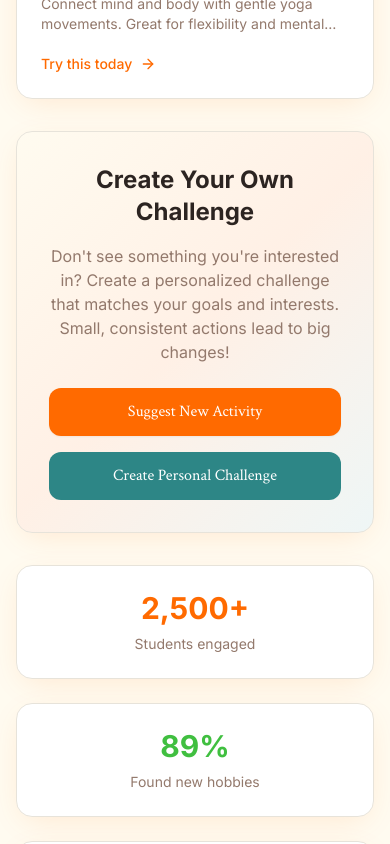
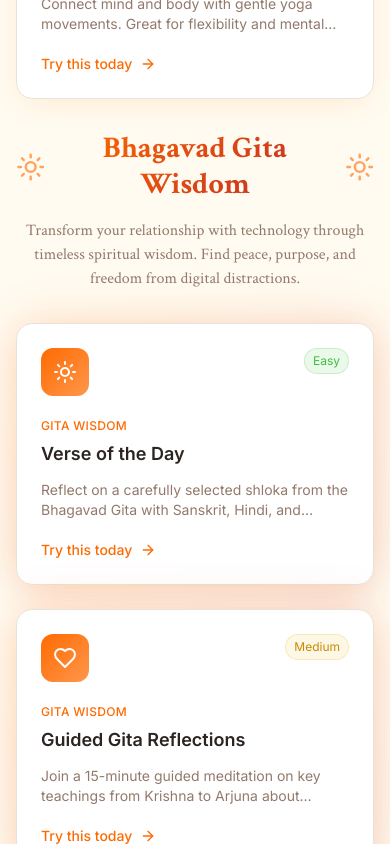
Before and after one commit to ManJGajjar/Sattava-Path, a React (Vite) app: page /explore in a window 390 px wide. Shown: the part 3820-4664 px from the top of the page. Built offline with nearby package versions, Linux system fonts and the light colour scheme.

Commit message:
Add Explore page
Implement the Explore page with a focus on healthy activities and Bhagavad Gita wisdom. Includes a responsive layout, category filters, activity cards, and a dedicated section for spiritual content.

```diff
--- a/src/pages/Explore.tsx
+++ b/src/pages/Explore.tsx
@@ -1,5 +1,5 @@
 import React, { useState } from 'react';
-import { Search, Filter, BookOpen, Dumbbell, Brain, Users, Music, Palette } from 'lucide-react';
+import { Search, Filter, BookOpen, Dumbbell, Brain, Users, Music, Palette, Sun, Sparkles, Heart } from 'lucide-react';
 import SuggestionCard from '@/components/SuggestionCard';
 
 const Explore = () => {
@@ -109,6 +109,31 @@ const Explore = () => {
     return matchesSearch && matchesCategory;
   });
 
+  // Bhagavad Gita activities
+  const gitaActivities = [
+    {
+      title: 'Verse of the Day',
+      description: 'Reflect on a carefully selected shloka from the Bhagavad Gita with Sanskrit, Hindi, and English translations.',
+      icon: Sun,
+      category: 'Gita Wisdom',
+      difficulty: 'Easy' as const,
+    },
+    {
+      title: 'Guided Gita Reflections',
+      description: 'Join a 15-minute guided meditation on key teachings from Krishna to Arjuna about dharma and purpose.',
+      icon: Heart,
+      category: 'Gita Wisdom',
+      difficulty: 'Medium' as const,
+    },
+    {
+      title: 'Daily Gita Audio',
+      description: 'Listen to beautiful Sanskrit recitations with detailed commentary on how to apply timeless wisdom in modern life.',
+      icon: Sparkles,
+      category: 'Gita Wisdom',
+      difficulty: 'Easy' as const,
+    },
+  ];
+
   const handleTryActivity = (title: string) => {
     console.log('Trying activity:', title);
     // In a real app, this could track engagement, save to user's activity list, etc.
@@ -204,6 +229,55 @@ const Explore = () => {
         </div>
       )}
 
+      {/* Bhagavad Gita Wisdom Section */}
+      <div className="mb-12 animate-fade-in">
+        <div className="text-center mb-8">
+          <div className="flex items-center justify-center space-x-3 mb-4">
+            <Sun className="h-8 w-8 text-primary animate-pulse" />
+            <h2 className="text-3xl font-spiritual font-bold bg-gradient-spiritual bg-clip-text text-transparent">
+              Bhagavad Gita Wisdom
+            </h2>
+            <Sun className="h-8 w-8 text-primary animate-pulse" />
+          </div>
+          <p className="text-muted-foreground max-w-2xl mx-auto font-spiritual">
+            Transform your relationship with technology through timeless spiritual wisdom.
+            Find peace, purpose, and freedom from digital distractions.
+          </p>
+        </div>
+
+        {/* Gita Activities Grid with Special Styling */}
+        <div className="grid md:grid-cols-3 gap-6 mb-8">
+          {gitaActivities.map((activity, index) => (
+            <div
+              key={activity.title}
+              className="animate-slide-up relative"
+              style={{ animationDelay: `${index * 0.15}s` }}
+            >
+              {/* Spiritual glow effect */}
+              <div className="absolute inset-0 bg-gradient-spiritual opacity-20 rounded-2xl blur-xl"></div>
+              <div className="relative">
+                <SuggestionCard
+                  title={activity.title}
+                  description={activity.description}
+                  icon={activity.icon}
+                  category={activity.category}
+                  difficulty={activity.difficulty}
+                  onTryNow={() => handleTryActivity(activity.title)}
+                />
+              </div>
+            </div>
+          ))}
+        </div>
+
+        {/* Spiritual Quote */}
+        <div className="text-center p-6 bg-gradient-to-r from-primary/5 to-secondary/5 rounded-2xl border border-primary/10">
+          <blockquote className="text-lg font-spiritual text-foreground italic mb-2">
+            "You have the right to perform your prescribed duty, but not to the fruits of action."
+          </blockquote>
+          <cite className="text-sm text-muted-foreground">— Bhagavad Gita 2.47</cite>
+        </div>
+      </div>
+
       {/* Call to Action */}
       <div className="card-floating p-8 text-center bg-gradient-hero animate-slide-up">
         <h2 className="text-2xl font-bold text-foreground mb-4">
```
